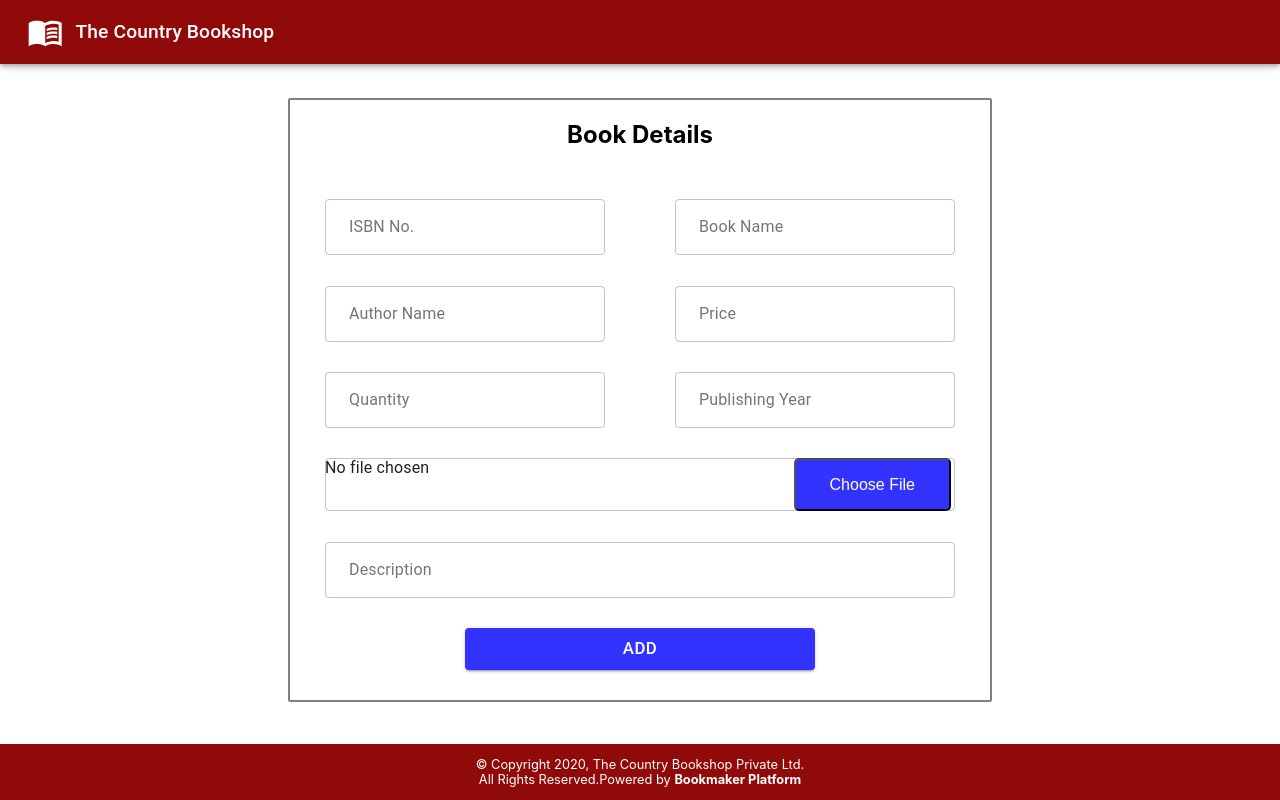
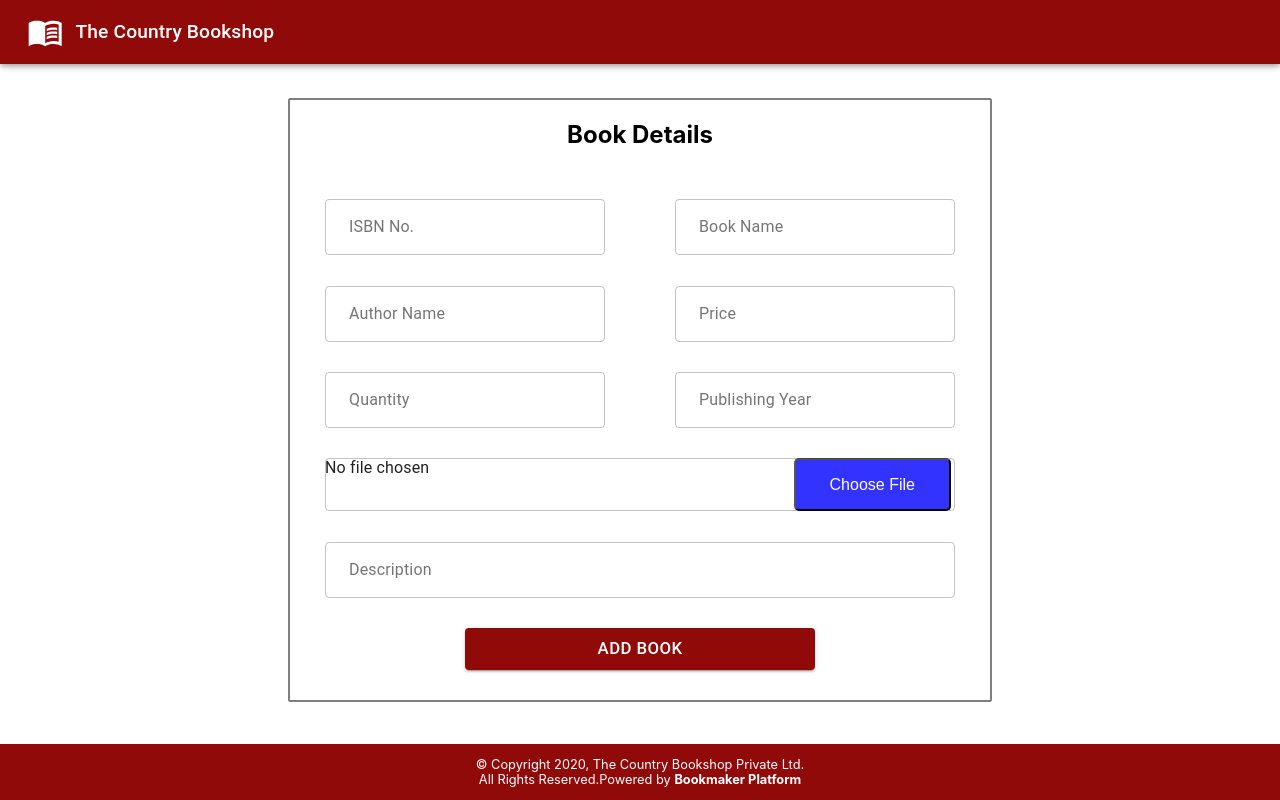
Before and after one commit to karthik-karotra/Online-Book-Store-FrontEnd-In-React-JS, a React (Create React App) app: page / in a window 1280 px wide. Built offline with nearby package versions, Linux system fonts and the light colour scheme.

Commit message:
MODIFIED : Background Color Of Form Button

```diff
--- a/src/components/AdminFrontPage.js
+++ b/src/components/AdminFrontPage.js
@@ -452,8 +452,8 @@ class AdminFrontPage extends React.Component {
                         </div>
                         <div className="data">
                             <Button className="button" variant="contained"
-                                    onClick={this.handleSubmmit} style={{backgroundColor: "rgb(51, 51, 255)"}}>
-                                <div className="buttonfont">Add</div>
+                                    onClick={this.handleSubmmit} style={{backgroundColor: "rgb(145,10,10)"}}>
+                                <div className="buttonfont">Add Book</div>
                             </Button>
                         </div>
                         <div>
```
